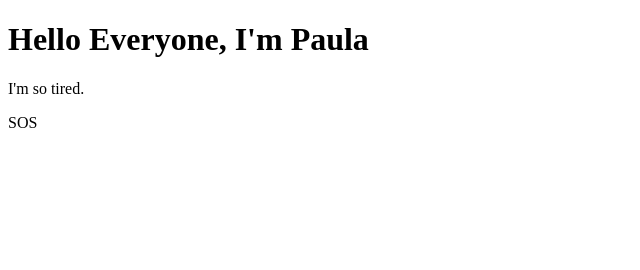
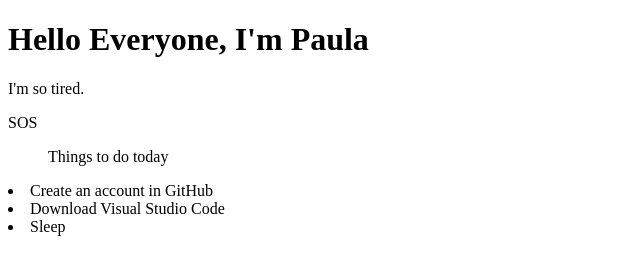
Before and after one commit to paulapsnipe/paulapsnipe.github.io, a plain HTML site: page index.html in a window 1280 px wide. Shown: the whole page, without its empty margins (0-640 px from the left). Drawn offline with Linux system fonts and the light colour scheme.

Commit message:
Add list

```diff
--- a/index.html
+++ b/index.html
@@ -5,4 +5,8 @@
 <p>I'm so tired.</p>
 <p>SOS</p>
 </body>
+<ul>Things to do today</ul>
+<li>Create an account in GitHub</li>
+<li>Download Visual Studio Code</li>
+<li>Sleep</li>
 </html>
```
